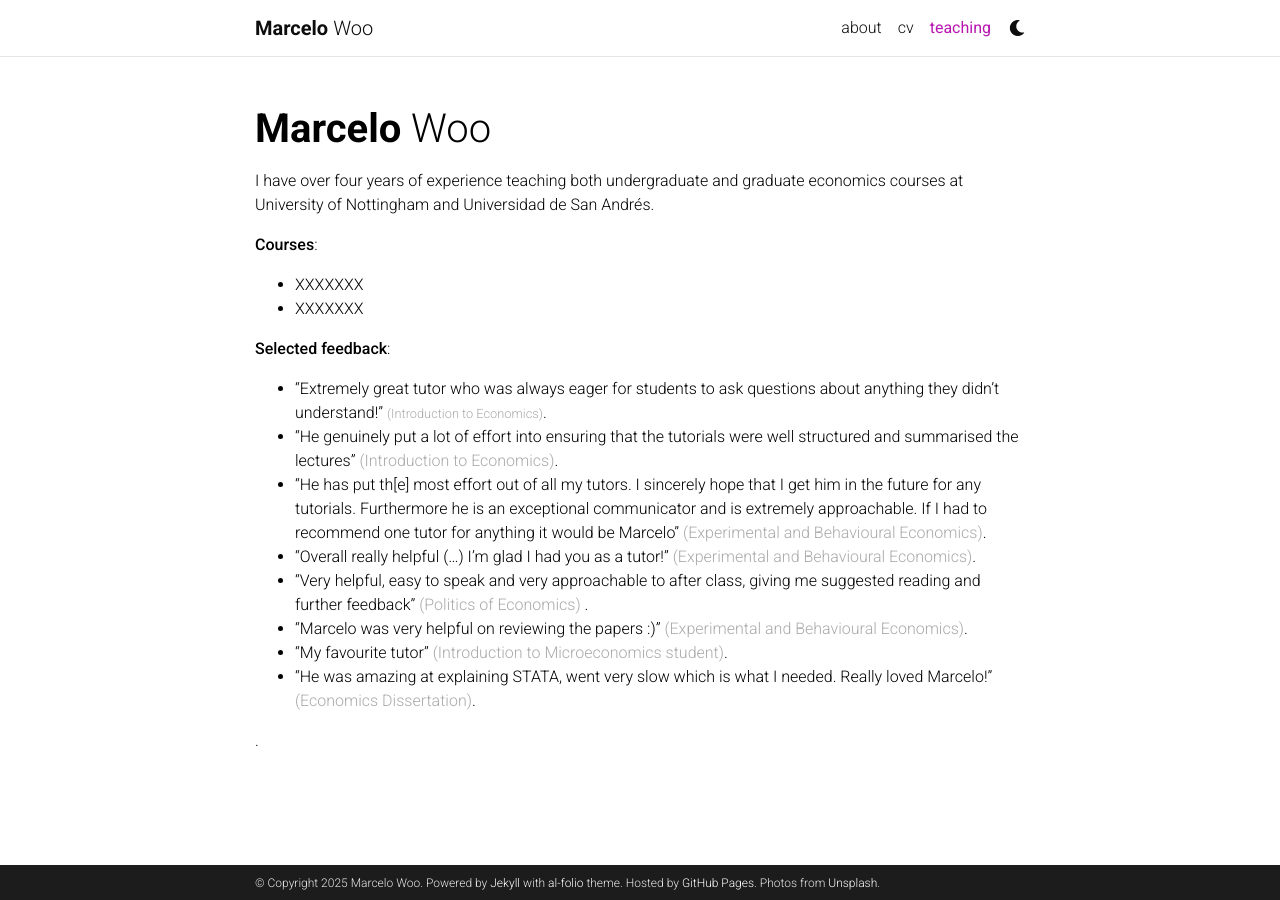
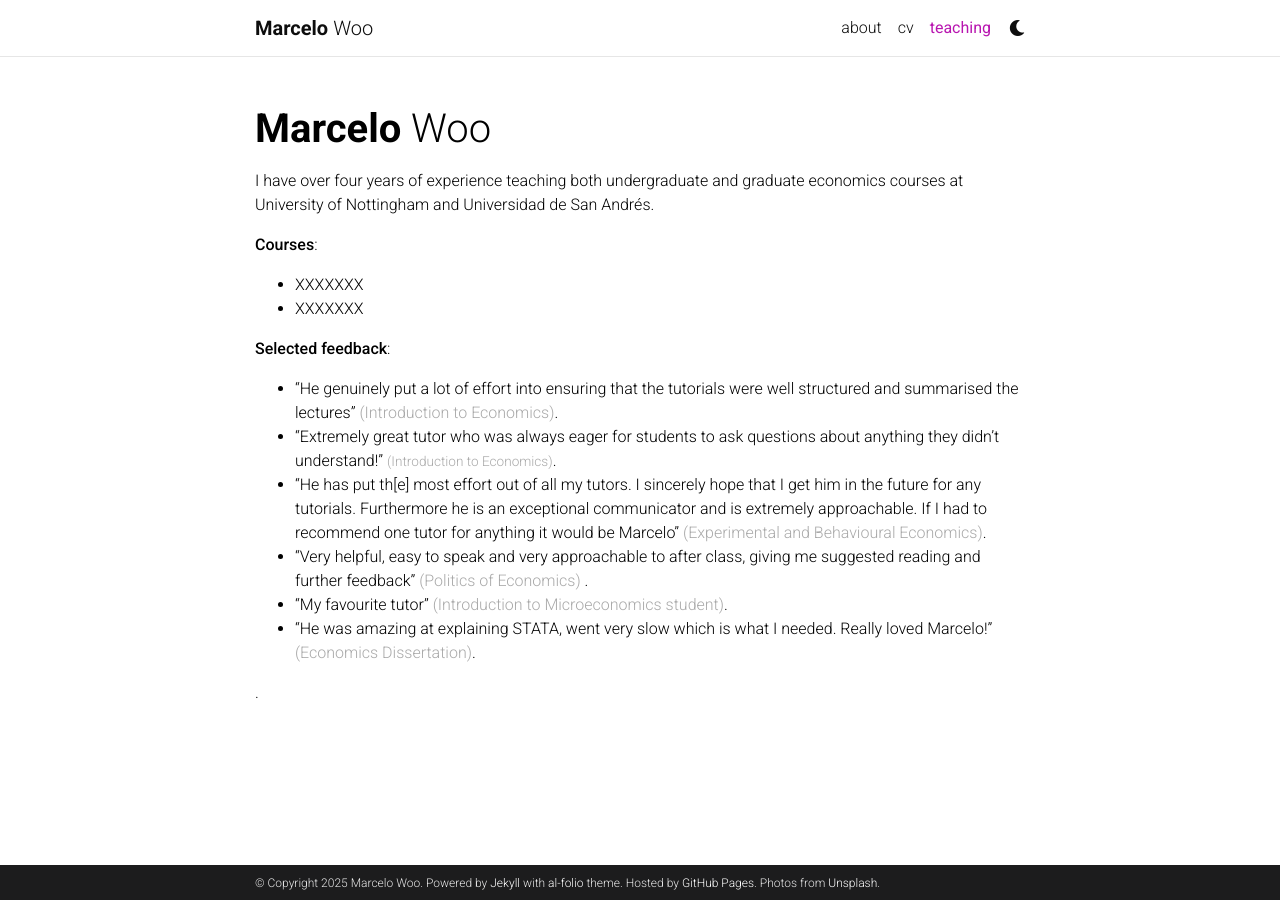
Before and after one commit to marcelowoo/marcelowoo.github.io, a Jekyll site: the page built from _pages/teaching.md, in a window 1280 px wide. Built offline with Jekyll 4.4.1, drawn with Linux system fonts in a browser that asks for light colours; comment, search, counter and statistics services are not loaded; a style sheet for code colours, icons or effects is not loaded; some of the changed lines change nothing that is shown.

Commit message:
Shortlist teaching feedback

```diff
--- a/_pages/teaching.md
+++ b/_pages/teaching.md
@@ -20,14 +20,14 @@ I have over four years of experience teaching both undergraduate and graduate ec
 **Selected feedback**:
 
 <!-- 2021-2022: -->
-- "Extremely great tutor who was always eager for students to ask questions about anything they didn't understand!" <span style="color:#A9A9A9; font-size:0.8em">(Introduction to Economics)</span>.
 - "He genuinely put a lot of effort into ensuring that the tutorials were well structured and summarised the lectures" <span style="color:#A9A9A9">(Introduction to Economics)</span>.
+- "Extremely great tutor who was always eager for students to ask questions about anything they didn't understand!" <span style="color:#A9A9A9; font-size:0.85em">(Introduction to Economics)</span>.
 <!-- 2022-2023: -->
 - "He has put th[e] most effort out of all my tutors. I sincerely hope that I get him in the future for any tutorials. Furthermore he is an exceptional communicator and is extremely approachable. If I had to recommend one tutor for anything it would be Marcelo" <span style="color:#A9A9A9">(Experimental and Behavioural Economics)</span>.
-- "Overall really helpful (...) I'm glad I had you as a tutor!" <span style="color:#A9A9A9">(Experimental and Behavioural Economics)</span>.
+<!-- - "Overall really helpful (...) I'm glad I had you as a tutor!" <span style="color:#A9A9A9">(Experimental and Behavioural Economics)</span>. -->
 <!-- 2023-2024: -->
 - "Very helpful, easy to speak and very approachable to after class, giving me suggested reading and further feedback" <span style="color:#A9A9A9">(Politics of Economics) </span>.
-- "Marcelo was very helpful on reviewing the papers :)" <span style="color:#A9A9A9">(Experimental and Behavioural Economics)</span>.
+<!-- - "Marcelo was very helpful on reviewing the papers :)" <span style="color:#A9A9A9">(Experimental and Behavioural Economics)</span>. -->
 - "My favourite tutor" <span style="color:#A9A9A9">(Introduction to Microeconomics student)</span>.
 <!-- 2024-2025: -->
 <!-- - "Marcelo explained things clearly" (ECON3001 Economics Dissertation) -->
```
